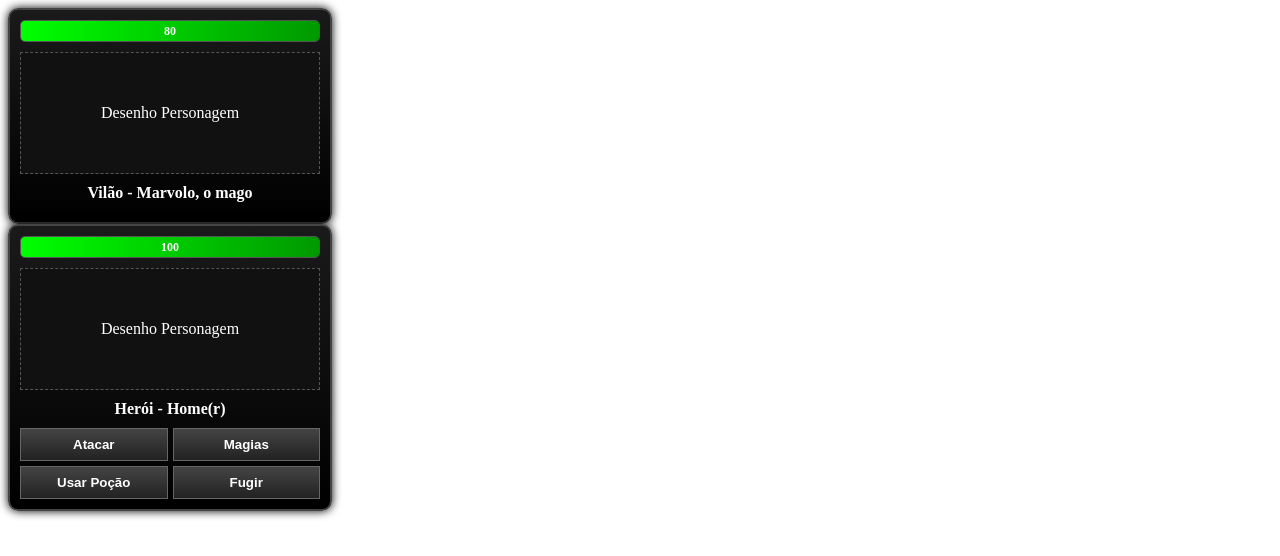
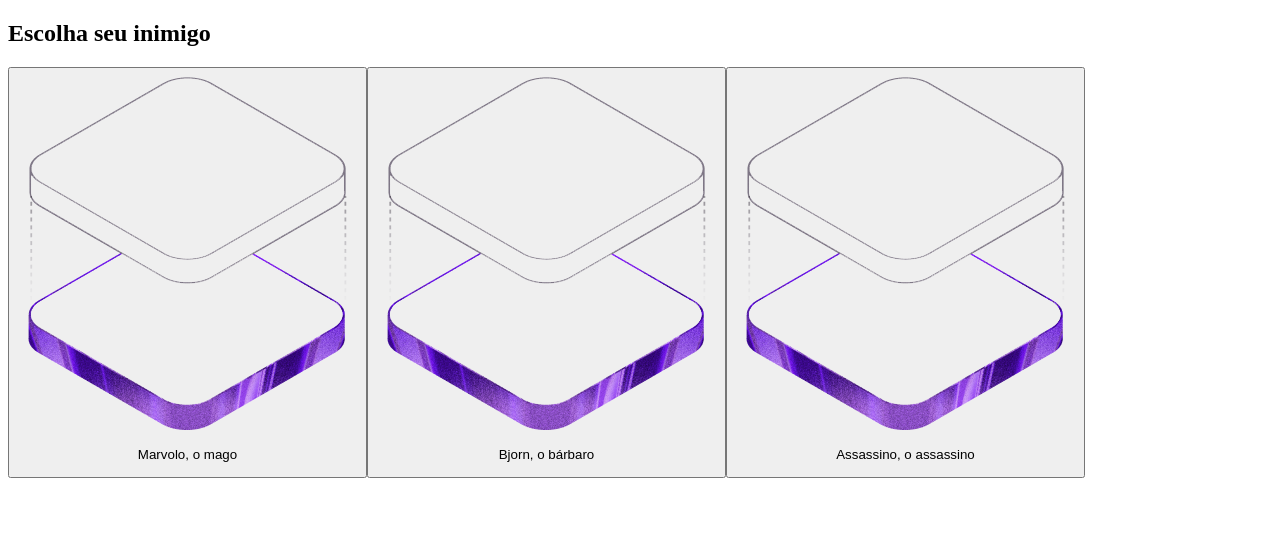
Before and after one commit to AntonioAzevedoC/Jogo-Scripts, a React (Vite) app: page / in a window 1280 px wide. Shown: the top 556 px of the page. Built offline with nearby package versions, Linux system fonts and the light colour scheme.

Commit message:
Adding choose enemy page and restart battle functions

```diff
--- a/src/App.jsx
+++ b/src/App.jsx
@@ -1,12 +1,49 @@
-import Character from "./components/character";
 import GameManager from "./components/gameManager";
 
+import { villains } from "./components/charactersData";
+
 import "./App.css";
+import { useState } from "react";
 
 function App() {
+  // State for battle
+  const [battleStarted, setBattleStarted] = useState(false);
+  const [opponentID, setOpponentID] = useState();
+
+  // Function to start battle
+  const startBattle = (enemyID) => {
+    setBattleStarted(true);
+    setOpponentID(enemyID);
+  };
+
+  // Main page component
   return (
     <>
-      <GameManager />
+      {!battleStarted && (
+        <div className="__game-page">
+          <h2>Escolha seu inimigo</h2>
+          {villains.map((enemy) => {
+            return (
+              <button
+                key={enemy.NAME}
+                onClick={() => startBattle(enemy.ID)}
+                type="button"
+              >
+                <div className="__enemy-card">
+                  <img src={enemy.IMAGE}></img>
+                  <p>{enemy.NAME}</p>
+                </div>
+              </button>
+            );
+          })}
+        </div>
+      )}
+
+      {/* {console.log(setBattleStarted)} */}
+
+      {battleStarted && (
+        <GameManager idOpponent={opponentID} battleRestart={setBattleStarted} />
+      )}
     </>
   );
 }
--- a/src/components/character.jsx
+++ b/src/components/character.jsx
@@ -22,18 +22,16 @@ export default function Character({
   lastAction,
   gameWon,
   gameLost,
+  gameFled,
 }) {
+  // Defining life bar percentage
+  const lifePercent = Math.max(0, (dataCha.HP / dataCha.HP_MAX) * 100) + "%";
+
   // State for menus
   const [attackMenu, setAttackMenu] = useState(false);
   const [magicMenu, setMagicMenu] = useState(false);
   const [potionsMenu, setPotionsMenu] = useState(false);
   const [lastActionMsg, setLastActionMsg] = useState("");
-
-  // State for enemy action
-  const [enemyTookAction, setEnemyTookAction] = useState(false);
-
-  // Defining life bar percentage
-  const lifePercent = Math.max(0, (dataCha.HP / dataCha.HP_MAX) * 100) + "%";
 
   // Defining enemy actions
   useEffect(() => {
@@ -48,26 +46,26 @@ export default function Character({
           dataCha,
           setDataCha,
         );
-      } else if (dataCha.PHY_DMG >= dataCha.MAG_DMG) {
+      } else if (dataCha.PHY_DMG >= dataCha.MAG_DMG || !dataCha?.spells) {
         const i = getRandomInt(0, 2);
-        onAction(`${dataCha.attacks[i]}`);
-        actionsMenu(
+        const msg = actionsMenu(
           `${dataCha.attacks[i]}`,
           dataCha,
           setDataCha,
           dataOpponent,
           setDataOpponent,
         );
-      } else if (dataCha.MAG_DMG > dataCha.PHY_DMG) {
+        onAction(`${dataCha.attacks[i]}`, msg);
+      } else if (dataCha.MAG_DMG > dataCha.PHY_DMG && dataCha?.spells) {
         const i = getRandomInt(0, 2);
-        onAction(`${dataCha.spells[i]}`);
-        actionsMenu(
+        const msg = actionsMenu(
           `${dataCha.spells[i]}`,
           dataCha,
           setDataCha,
           dataOpponent,
           setDataOpponent,
         );
+        onAction(`${dataCha.spells[i]}`, msg);
       }
     }
   }, [isTurn]);
@@ -89,7 +87,6 @@ export default function Character({
 
   // Function to close menus
   const closeMenus = () => {
-    setEnemyTookAction(false);
     setAttackMenu(false);
     setPotionsMenu(false);
     setMagicMenu(false);
@@ -102,7 +99,6 @@ export default function Character({
       const user = lastAction[1];
       const msg = lastAction[2];
 
-      console.log(action === "Fugir");
       if (action === "Fugir") setLastActionMsg(`${user} tentou fugir, ${msg}.`);
       else if (action === "Preparo")
         setLastActionMsg(`${user} tentou usar Preparo, ${msg}.`);
@@ -131,25 +127,25 @@ export default function Character({
           {isTurn && (
             <>
               <button
-                disabled={!isTurn || gameLost || gameWon}
+                disabled={!isTurn || gameLost || gameWon || gameFled}
                 onClick={() => openAttackMenu(setDataCha, setDataOpponent)}
               >
                 Atacar
               </button>
               <button
-                disabled={!isTurn || gameLost || gameWon}
+                disabled={!isTurn || gameLost || gameWon || gameFled}
                 onClick={() => openMagicMenu()}
               >
                 Magias
               </button>
               <button
-                disabled={!isTurn || gameLost || gameWon}
+                disabled={!isTurn || gameLost || gameWon || gameFled}
                 onClick={() => openPotionsMenu()}
               >
                 Usar Poção
               </button>
               <button
-                disabled={!isTurn || gameLost || gameWon}
+                disabled={!isTurn || gameLost || gameWon || gameFled}
                 onClick={() => {
                   const msg = actionsMenu(
                     `Fugir`,
@@ -223,8 +219,8 @@ export default function Character({
   );
 }
 
-// Add three different enemies to choose from, and page to choose enemy
 // Add some art
+// Add styling
 
 // DONE:
 
@@ -233,3 +229,4 @@ export default function Character({
 // Enemy takes a random action, add weights to actions
 // Add "flee" function
 // Add win and lose condition (HP = 0)
+// Add three different enemies to choose from, and page to choose enemy
--- a/src/components/charactersData.jsx
+++ b/src/components/charactersData.jsx
@@ -1,4 +1,9 @@
+import imgMage from "../assets/hero.png";
+import imgBarb from "../assets/hero.png";
+import imgAss from "../assets/hero.png";
+
 export const hero = {
+  ID: 3689,
   NAME: "Home(r)", // These suggestions are so stupid
   HP: 100,
   HP_MAX: 100,
@@ -16,16 +21,52 @@ export const hero = {
   ],
 };
 
-export const mageVillain = {
+const mageVillain = {
+  ID: 400,
   NAME: "Marvolo, o mago",
-  HP: 80,
+  HP: 1,
   HP_MAX: 80,
   PHY_DMG: 10,
   PHY_DEF: 15,
-  MAG_DMG: 60,
+  MAG_DMG: 80,
   MAG_DEF: 60,
+  IMAGE: imgMage,
 
   attacks: ["Espancar", "Aparar", "Preparo"],
   spells: ["Raio", "Bola de Fogo", "Roubar Vida"],
+  // potions: [["Cura", 2]],
+};
+
+const barbVillain = {
+  ID: 401,
+  NAME: "Bjorn, o bárbaro",
+  HP: 180,
+  HP_MAX: 180,
+  PHY_DMG: 65,
+  PHY_DEF: 20,
+  MAG_DMG: 20,
+  MAG_DEF: 10,
+  IMAGE: imgBarb,
+
+  attacks: ["Espancar", "Aparar", "Preparo"],
+  potions: [["Cura", 1]],
+};
+
+// import hero from "../assets";
+
+const assassinVillain = {
+  ID: 402,
+  NAME: "Assassino, o assassino",
+  HP: 90,
+  HP_MAX: 90,
+  PHY_DMG: 70,
+  PHY_DEF: 30,
+  MAG_DMG: 10,
+  MAG_DEF: 10,
+  IMAGE: imgAss,
+
+  attacks: ["Espancar", "Assassinar", "Esconder"],
   potions: [["Cura", 2]],
 };
+
+export const villains = [mageVillain, barbVillain, assassinVillain];
--- a/src/components/gameFunctions.jsx
+++ b/src/components/gameFunctions.jsx
@@ -105,10 +105,15 @@ export const actionsMenu = (
       break;
   }
 
+  // Preventing healing from going over HP max
   if (dataCha.HP >= dataCha.HP_MAX) dataCha.HP = dataCha.HP_MAX;
+  if (dataOpponent.HP >= dataOpponent.HP_MAX)
+    dataOpponent.HP = dataOpponent.HP_MAX;
 
+  // Updating data from character and opponent
   setDataCha(dataCha);
   setDataOpponent(dataOpponent);
 
+  // Returning response message (Some actions have it)
   return response;
 };
--- a/src/components/gameManager.jsx
+++ b/src/components/gameManager.jsx
@@ -4,10 +4,10 @@ import Character from "./character";
 import Confetti from "react-confetti";
 import { useWindowSize } from "react-use";
 
-import { mageVillain, hero } from "./charactersData";
+import { villains, hero } from "./charactersData";
 import { waitTime } from "./helpers";
 
-function GameManager() {
+function GameManager({ idOpponent, battleRestart }) {
   // Defining window width and height, for confetti effect
   const { width, height } = useWindowSize();
 
@@ -22,7 +22,9 @@ function GameManager() {
 
   // Characters state
   const [heroState, setHeroState] = useState(hero);
-  const [villainState, setVillainState] = useState(mageVillain);
+  const [villainState, setVillainState] = useState(
+    villains.find((v) => v.ID == idOpponent),
+  ); // Finding villain with correct state
 
   // useEffect to check you player won, lost, or fled the game
   useEffect(() => {
@@ -57,27 +59,47 @@ function GameManager() {
     }
   };
 
+  // Function to retry battles
+  const retry = () => {
+    battleRestart(false);
+  };
+
   return (
     <>
       {/* Message if game is won */}
       {gameWon && (
         <>
           <Confetti width={width} height={height} />
-          <h1>Você ganhou!</h1>
+          <div className="__game-over __won">
+            <h1>Você ganhou!</h1>
+            <button className="__replay" onClick={retry}>
+              Jogar Novamente
+            </button>
+          </div>
         </>
       )}
 
       {/* Message if game is lost */}
       {gameLost && (
         <>
-          <h1>Você perdeu.</h1>
+          <div className="__game-over __lost">
+            <h1>Você perdeu.</h1>
+            <button className="__replay" onClick={() => retry()}>
+              Jogar Novamente
+            </button>
+          </div>
         </>
       )}
 
       {/* Message if game is fled */}
       {gameFled && (
         <>
-          <h1>Você Fugiu.</h1>
+          <div className="__game-over __fled">
+            <h1>Você Fugiu.</h1>
+            <button className="__replay" onClick={() => retry()}>
+              Jogar Novamente
+            </button>
+          </div>
         </>
       )}
 
@@ -92,6 +114,7 @@ function GameManager() {
         isTurn={isVillainTurn}
         gameWon={gameWon}
         gameLost={gameLost}
+        gameFled={gameFled}
       />
       <Character
         dataCha={heroState}
@@ -104,6 +127,7 @@ function GameManager() {
         lastAction={lastAct}
         gameWon={gameWon}
         gameLost={gameLost}
+        gameFled={gameFled}
       />
     </>
   );
```
